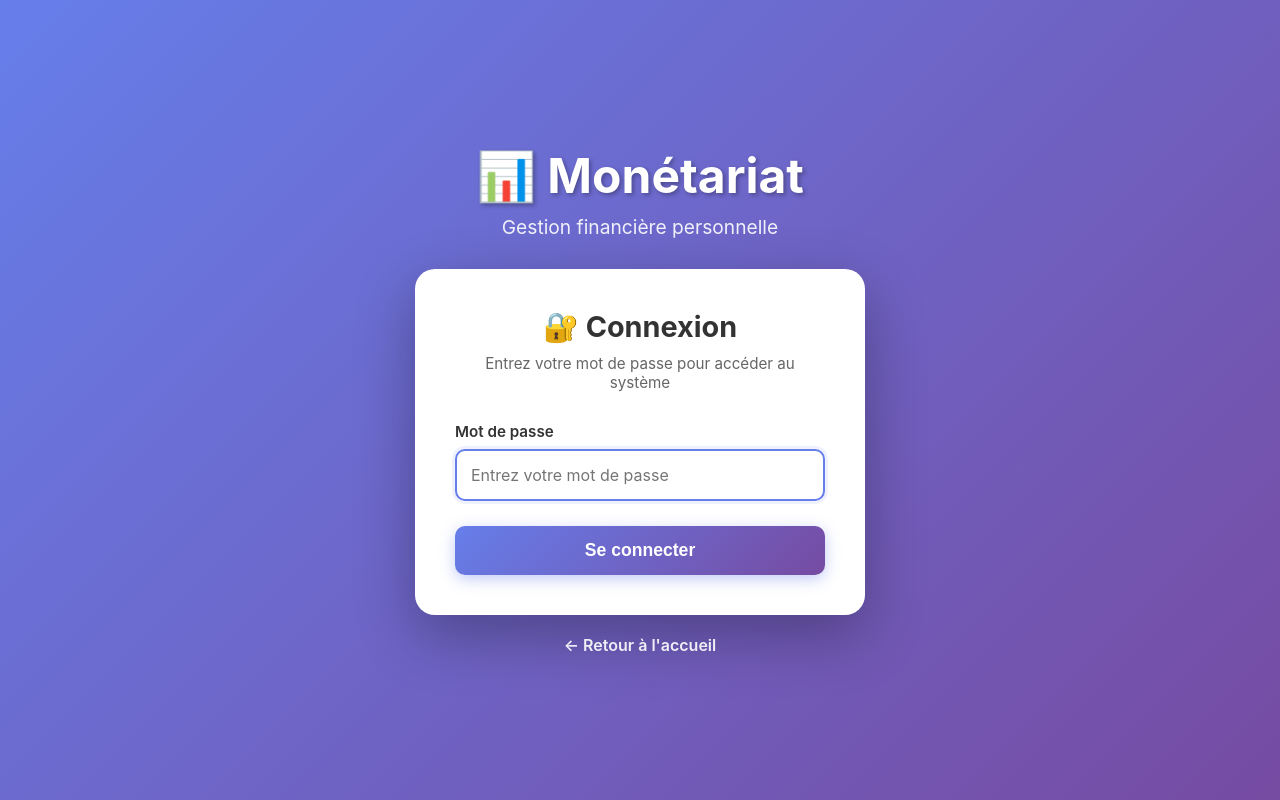
After one commit to AdamDubois/home-serveur, a FastAPI app: template templates/monetariat/login.html in a window 1280 px wide. The commit adds this page. Run offline with FastAPI, Linux system fonts and the light colour scheme; the template is opened without the code that fills it, so the values that code supplies are empty.

Commit message:
Add authentication system for Monétariat section
Co-authored-by: AdamDubois <155490146+AdamDubois@users.noreply.github.com>

```diff
--- a/main.py
+++ b/main.py
@@ -7,7 +7,9 @@ Port 5000 - Accessible via VPN WireGuard
 from fastapi import FastAPI
 from fastapi.responses import HTMLResponse, FileResponse
 from fastapi.staticfiles import StaticFiles
+from starlette.middleware.sessions import SessionMiddleware
 from pathlib import Path
+import secrets
 
 # Importer les routers des services
 from services.wifi import router as wifi_router
@@ -19,6 +21,10 @@ app = FastAPI(
     description="Serveur personnel - Monitoring & Services",
     version="1.0.0"
 )
+
+# Générer une clé secrète pour les sessions (à externaliser en production)
+SECRET_KEY = secrets.token_urlsafe(32)
+app.add_middleware(SessionMiddleware, secret_key=SECRET_KEY)
 
 # Inclure les routers des services
 app.include_router(wifi_router.router, prefix="/wifi", tags=["WiFi Monitor"])
--- a/requirements.txt
+++ b/requirements.txt
@@ -2,3 +2,6 @@ fastapi==0.104.1
 uvicorn[standard]==0.24.0
 jinja2==3.1.2
 python-multipart==0.0.6
+passlib[bcrypt]==1.7.4
+itsdangerous==2.1.2
+starlette==0.27.0
--- /dev/null
+++ b/templates/monetariat/login.html
@@ -0,0 +1,254 @@
+<!DOCTYPE html>
+<html lang="fr">
+<head>
+    <meta charset="UTF-8">
+    <meta name="viewport" content="width=device-width, initial-scale=1.0">
+    <title>🔐 Connexion - Monétariat</title>
+    <style>
+        * {
+            margin: 0;
+            padding: 0;
+            box-sizing: border-box;
+        }
+
+        body {
+            font-family: -apple-system, BlinkMacSystemFont, 'Segoe UI', Roboto, Oxygen, Ubuntu, Cantarell, sans-serif;
+            background: linear-gradient(135deg, #667eea 0%, #764ba2 100%);
+            min-height: 100vh;
+            display: flex;
+            align-items: center;
+            justify-content: center;
+            padding: 20px;
+        }
+
+        .login-container {
+            max-width: 450px;
+            width: 100%;
+        }
+
+        .header {
+            text-align: center;
+            color: white;
+            margin-bottom: 30px;
+        }
+
+        .header h1 {
+            font-size: 3em;
+            margin-bottom: 10px;
+            text-shadow: 2px 2px 4px rgba(0,0,0,0.3);
+        }
+
+        .header p {
+            font-size: 1.2em;
+            opacity: 0.9;
+        }
+
+        .login-card {
+            background: white;
+            padding: 40px;
+            border-radius: 20px;
+            box-shadow: 0 20px 60px rgba(0,0,0,0.3);
+        }
+
+        .card-title {
+            font-size: 1.8em;
+            font-weight: 700;
+            color: #333;
+            margin-bottom: 10px;
+            text-align: center;
+        }
+
+        .card-subtitle {
+            color: #666;
+            text-align: center;
+            margin-bottom: 30px;
+            font-size: 0.95em;
+        }
+
+        .form-group {
+            margin-bottom: 25px;
+        }
+
+        label {
+            display: block;
+            font-weight: 600;
+            color: #333;
+            margin-bottom: 8px;
+            font-size: 0.95em;
+        }
+
+        input[type="password"] {
+            width: 100%;
+            padding: 14px;
+            border: 2px solid #e0e0e0;
+            border-radius: 10px;
+            font-size: 1em;
+            transition: all 0.3s;
+            font-family: inherit;
+        }
+
+        input[type="password"]:focus {
+            outline: none;
+            border-color: #667eea;
+            box-shadow: 0 0 0 3px rgba(102, 126, 234, 0.1);
+        }
+
+        .error-message {
+            background: #fee;
+            color: #c33;
+            padding: 12px;
+            border-radius: 8px;
+            margin-bottom: 20px;
+            font-size: 0.9em;
+            border-left: 4px solid #c33;
+            display: none;
+        }
+
+        .error-message.show {
+            display: block;
+        }
+
+        .submit-btn {
+            width: 100%;
+            padding: 14px;
+            background: linear-gradient(135deg, #667eea 0%, #764ba2 100%);
+            color: white;
+            border: none;
+            border-radius: 10px;
+            font-size: 1.1em;
+            font-weight: 600;
+            cursor: pointer;
+            transition: all 0.3s;
+            box-shadow: 0 4px 15px rgba(102, 126, 234, 0.4);
+        }
+
+        .submit-btn:hover {
+            transform: translateY(-2px);
+            box-shadow: 0 6px 20px rgba(102, 126, 234, 0.6);
+        }
+
+        .submit-btn:active {
+            transform: translateY(0);
+        }
+
+        .back-link {
+            text-align: center;
+            margin-top: 20px;
+        }
+
+        .back-link a {
+            color: white;
+            text-decoration: none;
+            font-weight: 600;
+            opacity: 0.9;
+            transition: opacity 0.3s;
+        }
+
+        .back-link a:hover {
+            opacity: 1;
+        }
+
+        @media (max-width: 600px) {
+            .header h1 {
+                font-size: 2.2em;
+            }
+
+            .login-card {
+                padding: 30px 20px;
+            }
+
+            .card-title {
+                font-size: 1.5em;
+            }
+        }
+    </style>
+</head>
+<body>
+    <div class="login-container">
+        <div class="header">
+            <h1>📊 Monétariat</h1>
+            <p>Gestion financière personnelle</p>
+        </div>
+
+        <div class="login-card">
+            <h2 class="card-title">🔐 Connexion</h2>
+            <p class="card-subtitle">Entrez votre mot de passe pour accéder au système</p>
+
+            <div class="error-message" id="errorMessage">
+                ❌ Mot de passe incorrect. Veuillez réessayer.
+            </div>
+
+            <form id="loginForm" method="POST">
+                <div class="form-group">
+                    <label for="password">Mot de passe</label>
+                    <input
+                        type="password"
+                        id="password"
+                        name="password"
+                        required
+                        autofocus
+                        placeholder="Entrez votre mot de passe"
+                    >
+                </div>
+
+                <button type="submit" class="submit-btn">
+                    Se connecter
+                </button>
+            </form>
+        </div>
+
+        <div class="back-link">
+            <a href="/">← Retour à l'accueil</a>
+        </div>
+    </div>
+
+    <script>
+        const form = document.getElementById('loginForm');
+        const errorMessage = document.getElementById('errorMessage');
+        const passwordInput = document.getElementById('password');
+
+        // Afficher le message d'erreur si présent dans l'URL
+        const urlParams = new URLSearchParams(window.location.search);
+        if (urlParams.get('error') === 'invalid') {
+            errorMessage.classList.add('show');
+            passwordInput.focus();
+        }
+
+        form.addEventListener('submit', async (e) => {
+            e.preventDefault();
+            errorMessage.classList.remove('show');
+
+            const formData = new FormData(form);
+
+            try {
+                const response = await fetch('/monetariat/login', {
+                    method: 'POST',
+                    body: formData
+                });
+
+                if (response.redirected) {
+                    // Connexion réussie, redirection
+                    window.location.href = response.url;
+                } else if (response.status === 401) {
+                    // Mot de passe incorrect
+                    errorMessage.classList.add('show');
+                    passwordInput.value = '';
+                    passwordInput.focus();
+                } else {
+                    // Autre erreur
+                    errorMessage.textContent = '❌ Une erreur est survenue. Veuillez réessayer.';
+                    errorMessage.classList.add('show');
+                }
+            } catch (error) {
+                errorMessage.textContent = '❌ Erreur de connexion. Vérifiez votre connexion.';
+                errorMessage.classList.add('show');
+            }
+        });
+
+        // Masquer le message d'erreur quand l'utilisateur commence à taper
+        passwordInput.addEventListener('input', () => {
+            errorMessage.classList.remove('show');
+        });
+    </script>
+</body>
+</html>
```
Also changed, not shown: services/monetariat/auth.py (added, +69 -0 lines), services/monetariat/router.py (+58 -22 lines), templates/monetariat/compte.html (+22 -0 lines), templates/monetariat/dashboard.html (+10 -0 lines), templates/monetariat/form.html (+22 -0 lines), templates/monetariat/import.html (+22 -0 lines), templates/monetariat/settings.html (+22 -0 lines).
